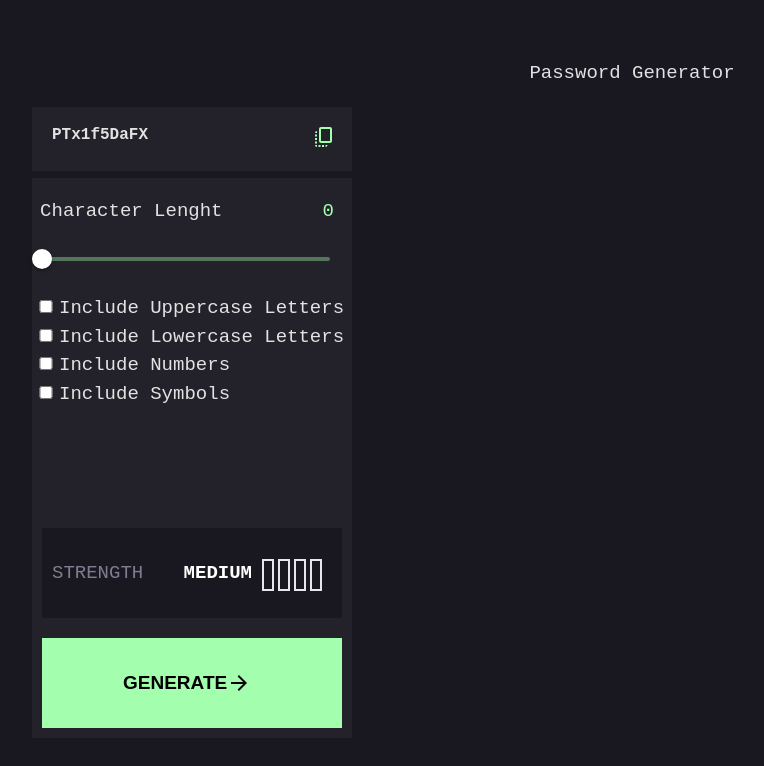
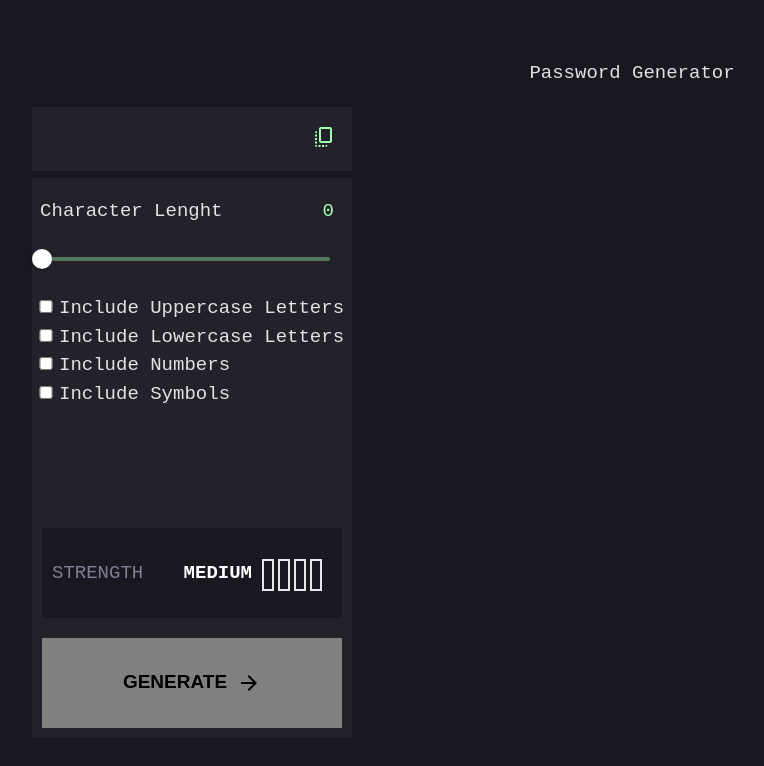
Before and after one commit to bilanoo/password-generator, a React (Vite) app: page / in a window 1280 px wide. Shown: the top 766 px of the page, without its empty margins (8-772 px from the left). Built offline with nearby package versions, Linux system fonts and the light colour scheme.

Commit message:
added functionality to output password, displaying password correctly and button gets disabled if two boxes are not checked or characters lenght is 0.

```diff
--- a/src/OutputPassword/index.tsx
+++ b/src/OutputPassword/index.tsx
@@ -1,12 +1,14 @@
 import { CopyAll } from "@mui/icons-material";
 import "./OutputPassword.css";
+import usePasswordConfigurationStore from "../stores/PasswordConfigurationStore.store";
 // import CopyAllIcon from '@mui/icons-material/CopyAll';
 const OutputPassword = () => {
+  const { passwordOutput } = usePasswordConfigurationStore((state) => state);
   return (
     <>
       <div className="password-output-container">
         <p className="generated-password" id="generated-password">
-          PTx1f5DaFX
+          {passwordOutput}
         </p>
 
         <button id="copy-password" className="copy-password">
--- a/src/PasswordConfiguration/CharacterLength/index.tsx
+++ b/src/PasswordConfiguration/CharacterLength/index.tsx
@@ -20,7 +20,11 @@ const CharacterLength = () => {
     value: number | number[],
     activeThumb: number
   ): void {
-    setCharacterLenght(value);
+    if (typeof value === "number") {
+      setCharacterLenght(value);
+    } else if (Array.isArray(value) && value.length > 0) {
+      setCharacterLenght(value[0]);
+    }
   }
 
   return (
@@ -32,7 +36,7 @@ const CharacterLength = () => {
             <span className="amount-characters-chosen">{characterLenght}</span>
           </p>
         </div>
-        <CustomSlider max={20} onChange={handleChange} />
+        <CustomSlider max={20} onChange={handleChange} min={5} />
       </div>
     </>
   );
--- a/src/PasswordStrength/GeneratePassword/GeneratePassword.css
+++ b/src/PasswordStrength/GeneratePassword/GeneratePassword.css
@@ -12,7 +12,6 @@
   display: flex;
   flex-direction: row;
   align-items: center;
-  margin-left: 25%;
   background-color: transparent;
   color: black;
   font-size: 19px;
@@ -22,3 +21,7 @@
   height: 100%;
   cursor: pointer;
 }
+
+.disabled {
+  background-color: grey;
+}
--- a/src/PasswordStrength/GeneratePassword/index.tsx
+++ b/src/PasswordStrength/GeneratePassword/index.tsx
@@ -1,21 +1,86 @@
+import { useEffect, useState } from "react";
+import usePasswordConfigurationStore from "../../stores/PasswordConfigurationStore.store";
 import "./GeneratePassword.css";
 import ArrowForwardIcon from "@mui/icons-material/ArrowForward";
 
 const GeneratePassword = () => {
+  const { characterLenght, checkboxInformation, setPasswordOutput } =
+    usePasswordConfigurationStore((state) => state);
+
+  const [isButtonDisabled, setButtonFlag] = useState<boolean>(false);
+
+  const { upperCase, lowercase, numbersCheckbox, symbols } =
+    checkboxInformation;
+
+  function definedCharactersToBeUsedForPassword() {
+    const characters = `${upperCase ? "ABCDEFGHIJKLMNOPQRSTUVWXTZ" : ""}${
+      lowercase ? "abcdefghiklmnopqrstuvwxyz" : ""
+    }${numbersCheckbox ? "0123456789" : ""}${
+      symbols ? "!@#$%^&*()-_=+[]{};:'\"\\|,.<>/?`~" : ""
+    }`;
+
+    return characters;
+  }
+  function randomPasswordGenerator() {
+    //define a variable consisting alphabets in small and capital letter
+    const passwordFormat = definedCharactersToBeUsedForPassword();
+
+    //specify the length for the new string
+
+    let randomstring = "";
+
+    //loop to select a new character in each iteration
+    for (let i = 0; i < characterLenght; i++) {
+      const rnum = Math.floor(Math.random() * passwordFormat.length);
+      randomstring += passwordFormat.substring(rnum, rnum + 1);
+    }
+
+    setPasswordOutput(randomstring);
+  }
+
+  useEffect(() => {
+    const selectedCheckboxes = [lowercase, numbersCheckbox, symbols, upperCase];
+    const countSelected = selectedCheckboxes.filter(
+      (checkbox) => checkbox
+    ).length;
+
+    // Disable the button if fewer than two checkboxes are selected or less than 5 characters
+    setButtonFlag(countSelected < 2 || characterLenght < 5);
+  }, [
+    characterLenght,
+    lowercase,
+    numbersCheckbox,
+    symbols,
+    upperCase,
+    isButtonDisabled,
+  ]);
+
   return (
     <>
-      <div className="generate-password-container">
-        <button className="generate-button">
+      <div
+        className={`generate-password-container ${
+          isButtonDisabled ? "disabled" : ""
+        }`}
+      >
+        <button
+          className="generate-button"
+          onClick={randomPasswordGenerator}
+          disabled={isButtonDisabled}
+        >
+          <span
+            style={{ marginLeft: "auto", marginRight: "auto", display: "flex" }}
+          >
             GENERATE
             {
               <ArrowForwardIcon
                 sx={{
                   marginTop: "auto",
                   marginBottom: "auto",
-                alignItems: "center",
+                  marginLeft: "10px",
                 }}
               />
             }
+          </span>
         </button>
       </div>
     </>
--- a/src/stores/PasswordConfigurationStore.store.tsx
+++ b/src/stores/PasswordConfigurationStore.store.tsx
@@ -1,8 +1,10 @@
 import { create } from "zustand";
 
 interface PasswordConfiguration {
-  characterLenght: number | number[];
-  setCharacterLenght: (amountCharacters: number | number[]) => void;
+  passwordOutput: string;
+  setPasswordOutput: (outputToDisplay: string) => void;
+  characterLenght: number;
+  setCharacterLenght: (amountCharacters: number) => void;
   checkboxInformation: {
     upperCase: boolean;
     lowercase: boolean;
@@ -12,6 +14,7 @@ interface PasswordConfiguration {
   tickCheckbox: (checkboxTicked: boolean, boxToTick: string) => void;
 }
 const usePasswordConfigurationStore = create<PasswordConfiguration>((set) => ({
+  passwordOutput: "",
   characterLenght: 0,
   checkboxInformation: {
     upperCase: false,
@@ -19,6 +22,8 @@ const usePasswordConfigurationStore = create<PasswordConfiguration>((set) => ({
     numbersCheckbox: false,
     symbols: false,
   },
+  setPasswordOutput: (outputToDisplay: string) =>
+    set({ passwordOutput: outputToDisplay }),
   tickCheckbox: (tickCheckbox: boolean, boxToTick: string) =>
     set((state) => {
       return {
@@ -28,7 +33,7 @@ const usePasswordConfigurationStore = create<PasswordConfiguration>((set) => ({
         },
       };
     }),
-  setCharacterLenght: (amountCharacters: number | number[]) =>
+  setCharacterLenght: (amountCharacters: number) =>
     set({ characterLenght: amountCharacters }),
 }));
 
```
Lines whose indentation alone changed are shown as unchanged.
